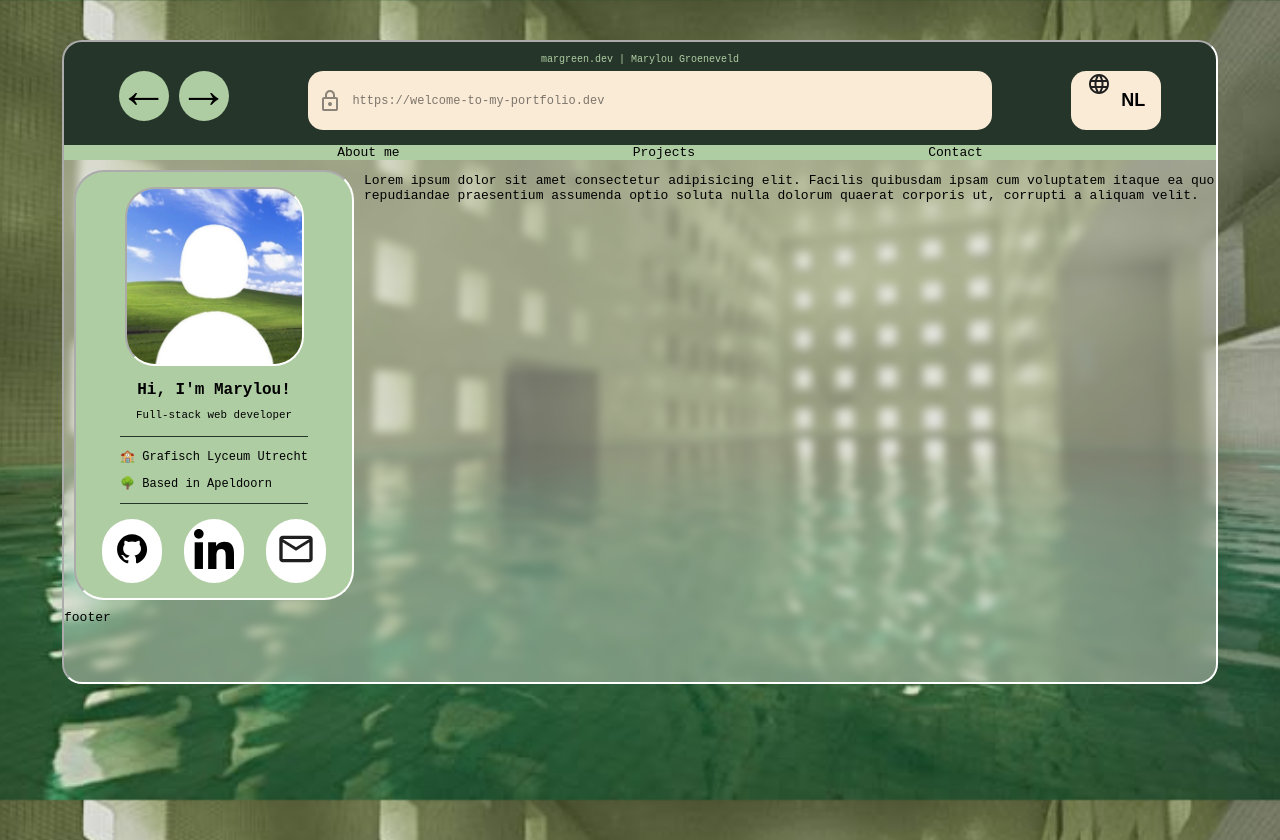
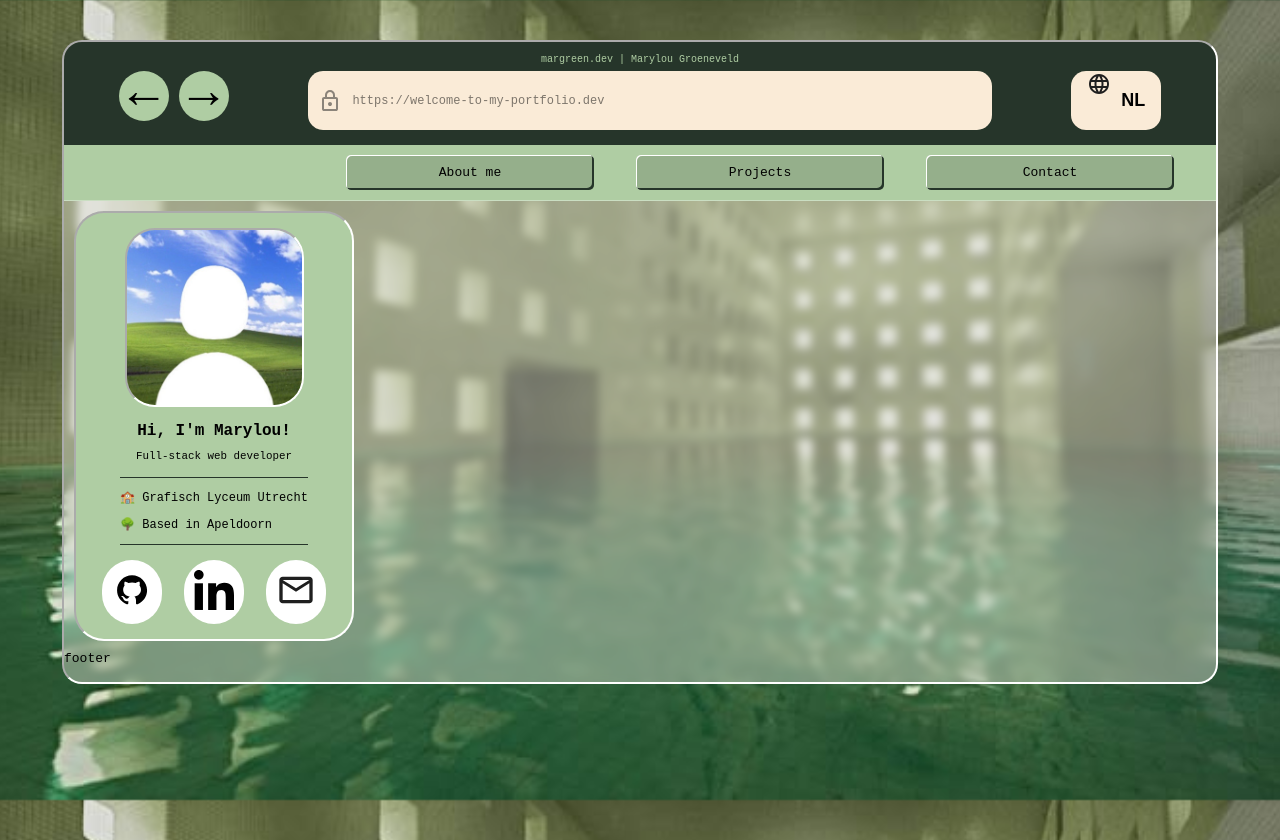
Before and after one commit to MarGreenDev/margreendev-portfolio, a React (Vite) app: page / in a window 1280 px wide. Built offline with nearby package versions, Linux system fonts and the light colour scheme.

Commit message:
style nav

```diff
--- a/src/App.jsx
+++ b/src/App.jsx
@@ -46,7 +46,6 @@ function App() {
           < Sidebar />
 
           <main>
-            <p>Lorem ipsum dolor sit amet consectetur adipisicing elit. Facilis quibusdam ipsam cum voluptatem itaque ea quo repudiandae praesentium assumenda optio soluta nulla dolorum quaerat corporis ut, corrupti a aliquam velit.</p>
           </main>
         </div>
 
--- a/src/index.css
+++ b/src/index.css
@@ -114,6 +114,7 @@ body {
 
 nav {
   background-color: var(--secondary-color);
+  border-bottom: solid rgba(255, 255, 255, 0.33) 1px;
 }
 
 nav a {
@@ -124,9 +125,25 @@ nav a {
 nav ul {
   display: flex;
   justify-content: space-evenly;
-  margin: 0;
+  margin: 0 0 0 200px;
 
   list-style-type: none;
+}
+
+nav ul li {
+  background-color: rgba(0, 0, 0, 0.15);
+  padding: 10px;
+  margin: 10px 0 10px 0;
+
+  min-width: 25%;
+  text-align: center;
+
+  border-radius: 5px;
+
+  box-shadow:
+    white inset 1px 1px,
+    var(--primary-color) inset -2px -2px;
+
 }
 
 .browser-content {
```
